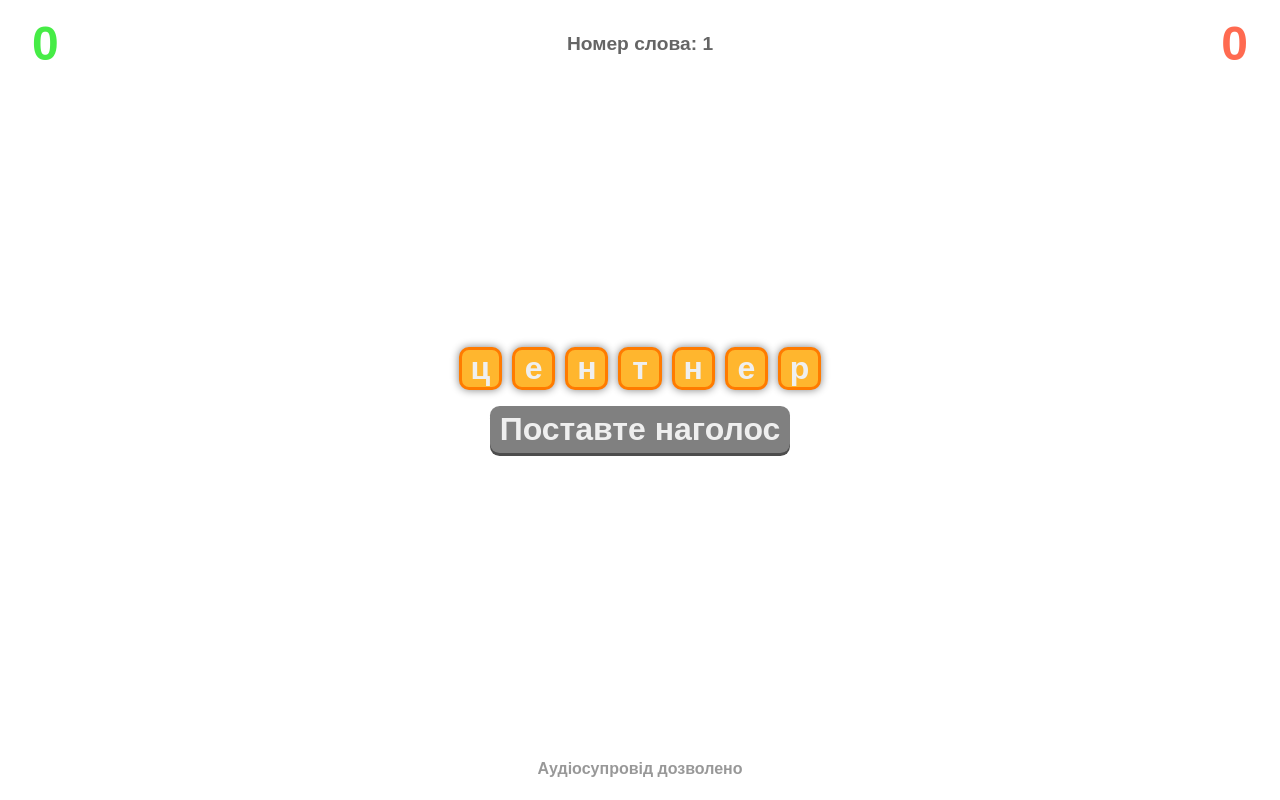
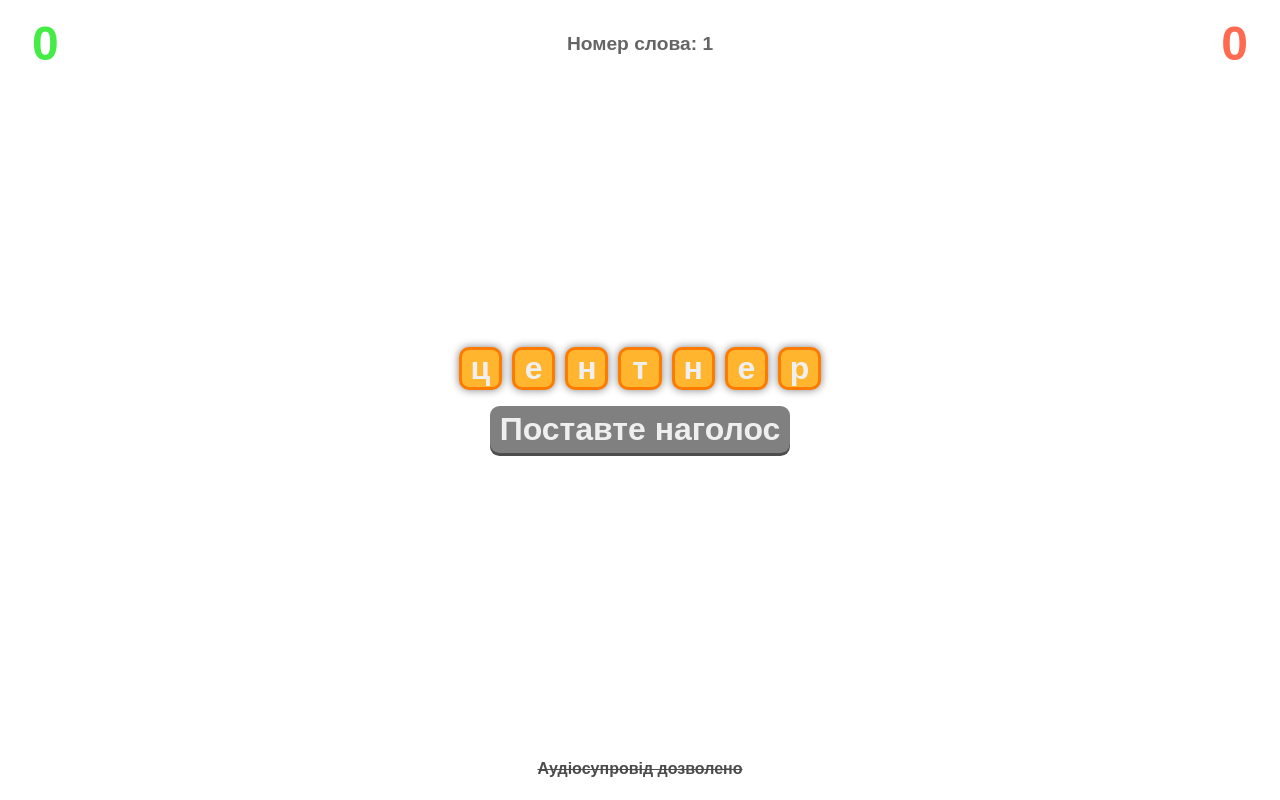
Before and after one commit to g1temn/random-20-exam-mode, a plain HTML site: page index.html in a window 1280 px wide. Drawn offline with Linux system fonts and the light colour scheme.

Commit message:
Update index.html

```diff
--- a/index.html
+++ b/index.html
@@ -42,6 +42,6 @@
     <div id="cell-container"></div>
     <p id="description"></p>
     <button id="button">Поставте наголос</button>
-    <p class="sound-btn">Аудіосупровід дозволено</p>
+    <p class="sound-btn not-allowed">Аудіосупровід дозволено</p>
 </body>
 </html>
```
